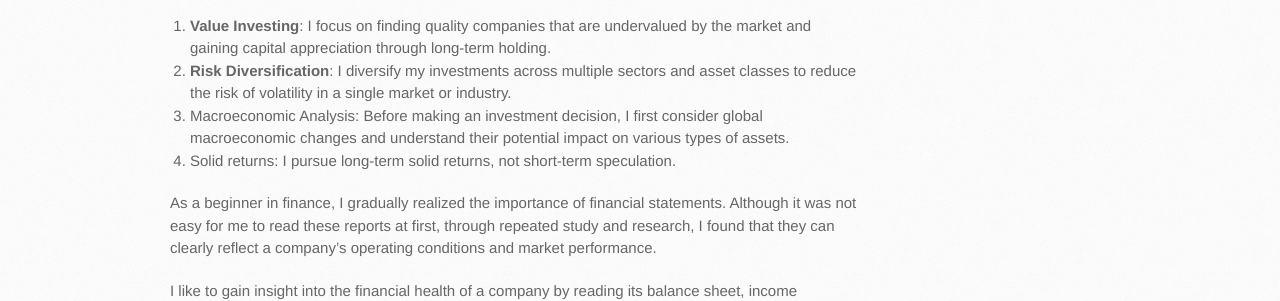
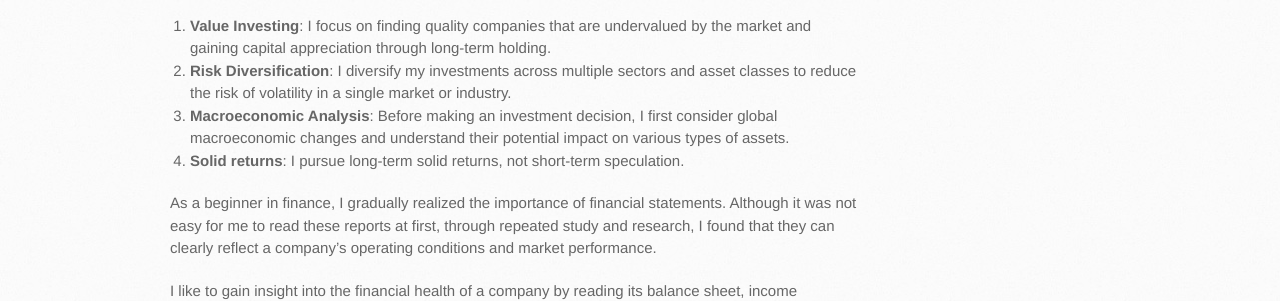
Before and after one commit to 928632593/928632593., a Jekyll site: the page built from index.md, in a window 1280 px wide. Shown: the part 1050-1351 px from the top of the page. Built offline with Jekyll 4.4.1, drawn with Linux system fonts in a browser that asks for light colours; our own code applies the rules of GitHub Pages for plain Markdown files.

```diff
--- a/index.md
+++ b/index.md
@@ -9,8 +9,8 @@ My understanding of investing is based on the following key principles, which I
 
 1. **Value Investing**: I focus on finding quality companies that are undervalued by the market and gaining capital appreciation through long-term holding.
 2. **Risk Diversification**: I diversify my investments across multiple sectors and asset classes to reduce the risk of volatility in a single market or industry.
-3. Macroeconomic Analysis: Before making an investment decision, I first consider global macroeconomic changes and understand their potential impact on various types of assets.
-4. Solid returns: I pursue long-term solid returns, not short-term speculation.
+3. **Macroeconomic Analysis**: Before making an investment decision, I first consider global macroeconomic changes and understand their potential impact on various types of assets.
+4. **Solid returns**: I pursue long-term solid returns, not short-term speculation.
 
 As a beginner in finance, I gradually realized the importance of financial statements. Although it was not easy for me to read these reports at first, through repeated study and research, I found that they can clearly reflect a company's operating conditions and market performance.
 
```
